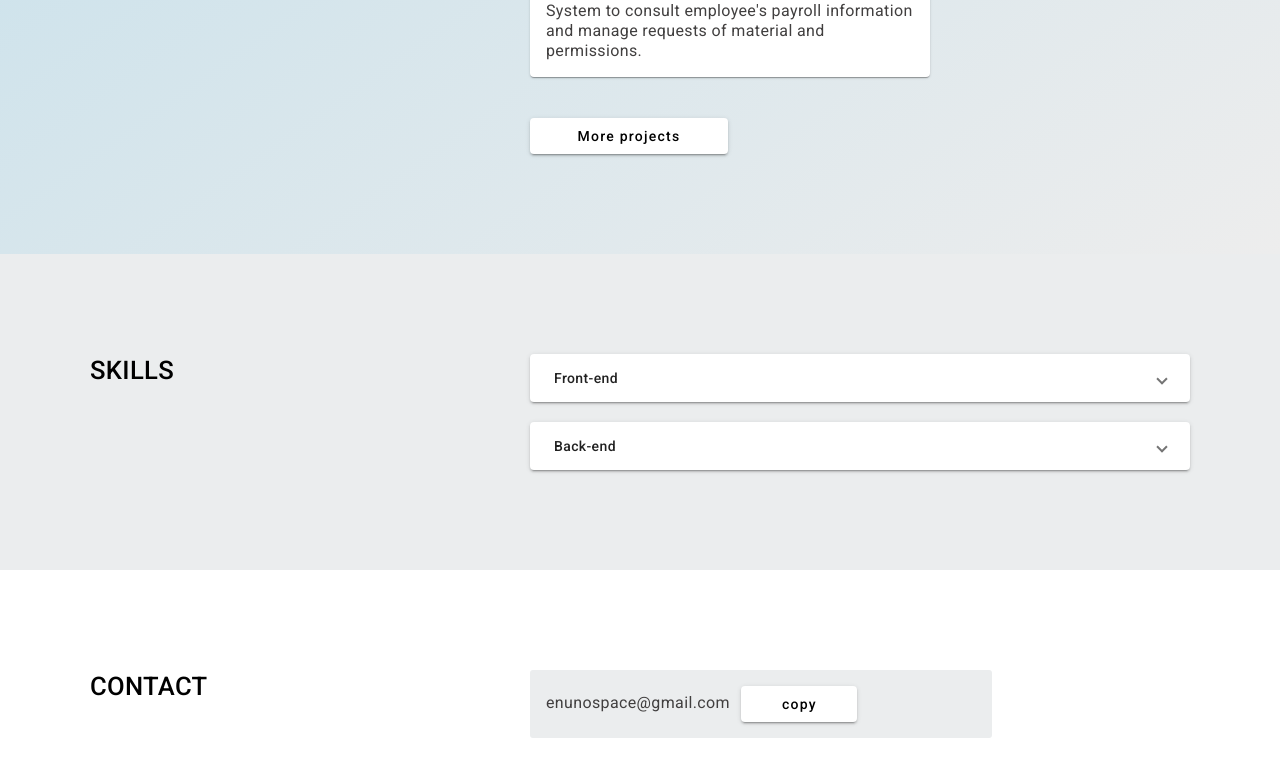
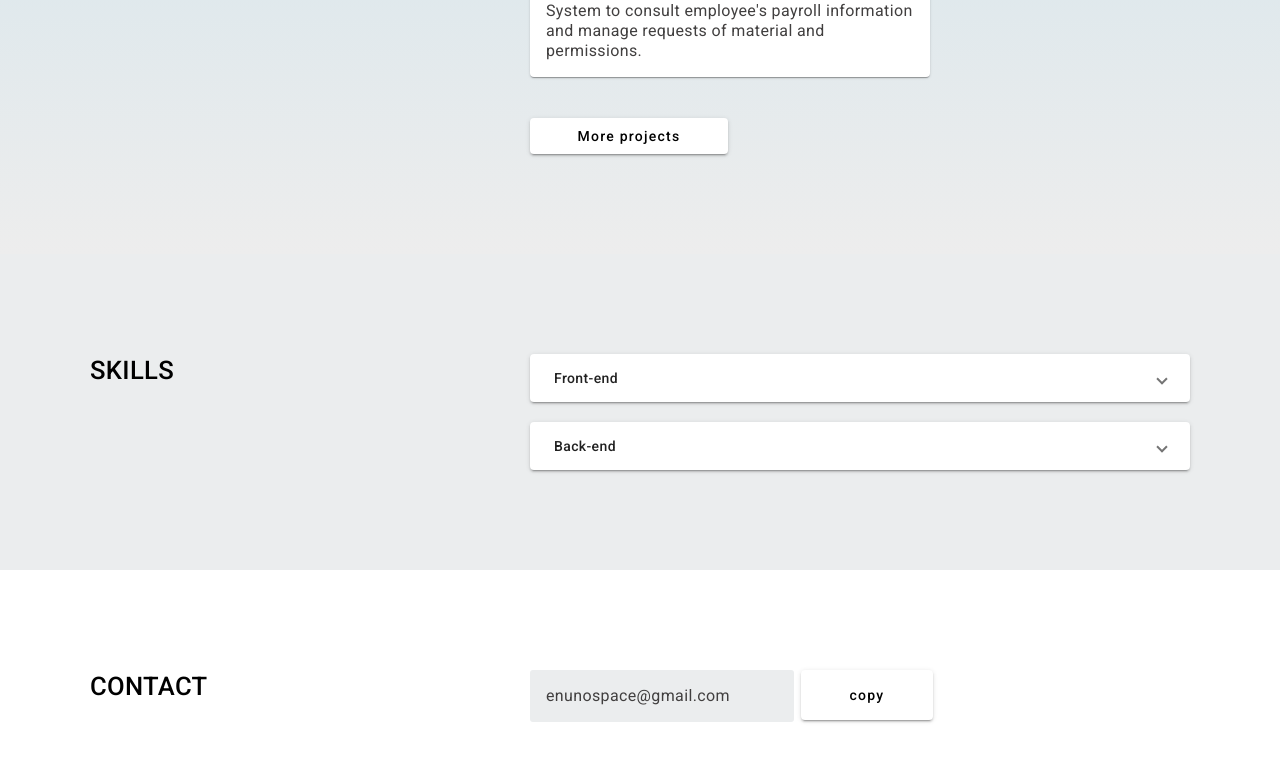
Before and after one commit to emmanuelnunoe/emmanuelnunoe, an Angular app in the folder website/emmanuelnuno/: page / in a window 1280 px wide. Shown: the part 1707-2484 px from the top of the page. Built offline with nearby package versions, Linux system fonts and the light colour scheme.

Commit message:
fixed padding on copy button

```diff
--- a/website/emmanuelnuno/src/app/components/contact/contact.component.css
+++ b/website/emmanuelnuno/src/app/components/contact/contact.component.css
@@ -1,19 +1,22 @@
+.email{
+    display:flex !important;
+}
+
 .email-box {
   background-color: #ebedee;
   border-radius:3px;
-  width: 70%;
+  width: 40%;
 }
 
-.copy-button, .email-box{
+.email-box{
     padding:1em;
 }
 
 .copy-button{
-    width:27%;
+    width:20%;
     margin-left:.5em;
+    padding:1.8em;
 }
-
-
 
 @media (max-width:599px){
     .email-box{
--- a/website/emmanuelnuno/src/app/components/contact/contact.component.html
+++ b/website/emmanuelnuno/src/app/components/contact/contact.component.html
@@ -3,9 +3,10 @@
 
     <h2>CONTACT</h2>
     <div class="description">
-       <div>
-          <p class="email-box">enunospace@gmail.com <button mat-raised-button class="copy-button">copy</button></p>
-       </div>
+      <div class="email">
+        <p class="email-box" #textToCopy id="textToCopy" type="text" value="enunospace@gmail.com">enunospace@gmail.com</p>
+        <button mat-raised-button class="copy-button" (click)="copyToClipboard()">copy</button>
+      </div>
     </div>
   </div>
 </div>
--- a/website/emmanuelnuno/src/app/components/contact/contact.component.ts
+++ b/website/emmanuelnuno/src/app/components/contact/contact.component.ts
@@ -1,10 +1,23 @@
-import { Component } from '@angular/core';
+import { Component, ElementRef, ViewChild } from '@angular/core';
 
 @Component({
   selector: 'app-contact',
   templateUrl: './contact.component.html',
   styleUrls: ['./contact.component.css']
 })
+
 export class ContactComponent {
 
+  @ViewChild('textToCopy') textToCopy!: ElementRef<HTMLParagraphElement>;
+
+  copyToClipboard() {
+    const email: string = "enunospace@gmail.com";
+    const text: string = (this.textToCopy.nativeElement.textContent?.trim()) == undefined ? "" : this.textToCopy.nativeElement.textContent?.trim();
+    if (text != undefined) {
+      navigator.clipboard.writeText(text);
+
+    }
+  }
+
+
 }
--- a/website/emmanuelnuno/src/app/components/projects/projects.component.css
+++ b/website/emmanuelnuno/src/app/components/projects/projects.component.css
@@ -1,5 +1,5 @@
 .projects {
-  background-image: linear-gradient(to bottom right, #bfdeeb, #ededed);
+  background-image: linear-gradient(to bottom, #bfdeeb, #ededed);
 }
 
 .project-card{
```
Also changed, not shown: website/emmanuelnuno/src/styles.css (line endings or trailing spaces).
